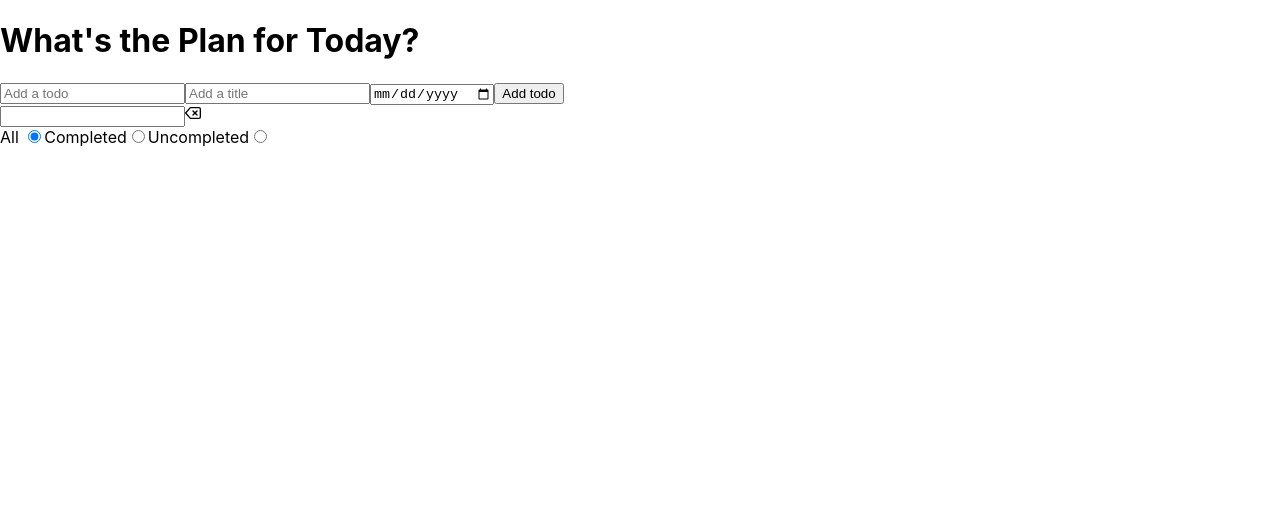
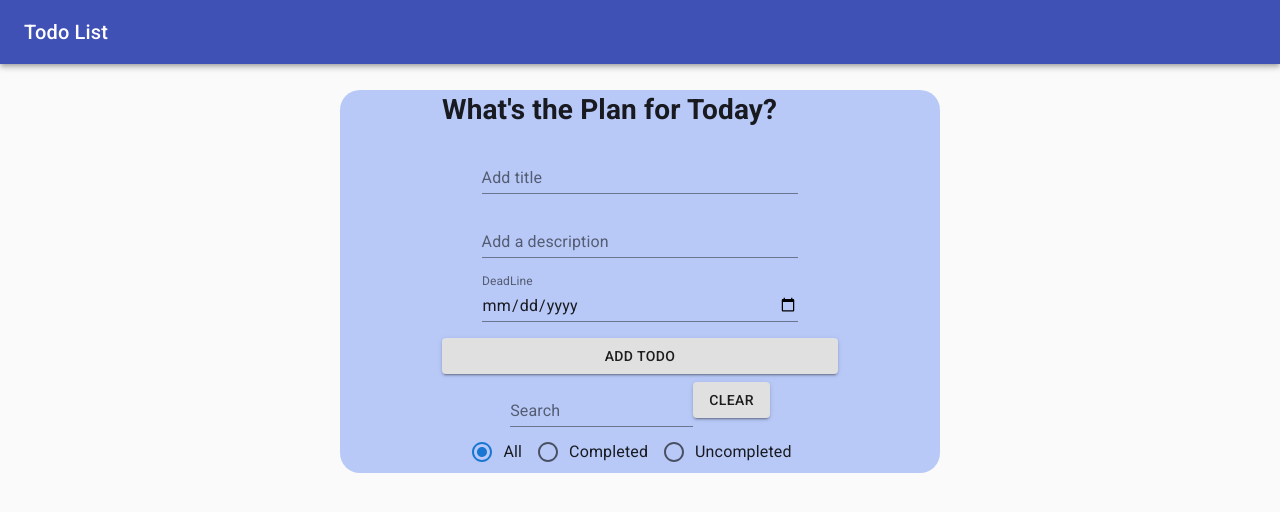
Before and after one commit to Temposs/Todo-App, a React (Create React App) app: page / in a window 1280 px wide. Shown: the top 512 px of the page. Built offline with nearby package versions, Linux system fonts and the light colour scheme.

Commit message:
Zacal som robit na dizajne

```diff
--- a/public/index.html
+++ b/public/index.html
@@ -24,6 +24,7 @@
       work correctly both with client-side routing and a non-root public URL.
       Learn how to configure a non-root public URL by running `npm run build`.
     -->
+    <link rel="stylesheet" href="https://fonts.googleapis.com/css?family=Roboto:300,400,500,700&display=swas"/>
     <title>React App</title>
   </head>
   <body>
--- a/src/App.css
+++ b/src/App.css
@@ -5,10 +5,10 @@
   display:none;
 }
 .Completed{
-  color:green;
+  color:rgb(43, 196, 43);
 }
 .Uncompleted{
-  color:red;
+  color:rgb(95, 95, 95);
 }
 
 .App {
--- a/src/App.js
+++ b/src/App.js
@@ -1,10 +1,13 @@
 import React,{useState} from "react";
 import uuidv4 from 'uuid/dist/v4'
-import './App.css';
 import TodoList from './components/TodoList';
 import TodoForm from "./components/TodoForm";
 import TodoFilter from "./components/TodoFilter";
-
+// import Button from '@mui/material/Button';
+import {Typography,AppBar,CssBaseline,
+Toolbar, Container} from '@material-ui/core'
+import { PhotoCamera } from "@material-ui/icons";
+import useStyles from "./components/styles";
 
 function App() {
   const [todos,setTodos]=useState([]);
@@ -12,12 +15,11 @@ function App() {
     search:'',
     radio:'all'
   })
-
+  const classes=useStyles()
   const removeTodo=(id)=>{
     const newTodos= todos.filter(todo=>todo.id!==id)
     setTodos(newTodos)
   }
-
 
   const filter=(filter)=>{
     setFilterObj({
@@ -103,12 +105,27 @@ function App() {
   }
   return(
     <>
-      <TodoForm onSubmit={formSubmit} />
-      <TodoFilter filter={filter}/>
-      <TodoList
-        todos={todos}
-        removeTodo={removeTodo}
-        todoComplete={todoComplete}/>
+      <CssBaseline/>
+      <AppBar position="relative">
+        <Toolbar>
+          <Typography variant="h6">
+            Todo List
+          </Typography>
+        </Toolbar>
+      </AppBar>
+      <main>
+        <div>
+          <Container maxWidth="sm" className={classes.AppContainer}>
+            <TodoForm onSubmit={formSubmit} />
+            <TodoFilter filter={filter}/>
+          </Container>
+          <TodoList
+            todos={todos}
+            removeTodo={removeTodo}
+            todoComplete={todoComplete}
+          />
+        </div>
+      </main>
     </>
   );
 }
--- a/src/components/Todo.js
+++ b/src/components/Todo.js
@@ -1,34 +1,54 @@
+import { Grid,Container,Typography, makeStyles} from '@material-ui/core';
+import { grid } from '@mui/system';
 import React from 'react';
 import {RiCloseCircleLine}  from 'react-icons/ri';
-
+import { Stack } from '@mui/material';
+import useStyles from './styles';
 
 function Todo({todo,removeTodo,todoComplete}) {
+    const classes=useStyles()
+
     return (
-        <div className={todo.visibility ? 'Show' :'Hide'}>
-            <div
-                className={todo.complete ? 'Completed' : 'Uncompleted'}
-                key={todo.id}
+        <Container maxWidth='sm'
+            className={todo.visibility ? classes.Container :classes.Hide}
+        >
+            <Grid
+            container
+            justifyContent='center'
+            className={ todo.complete ? classes.TodoComplete: classes.TodoUncomplete}
             >
-                <div onClick={()=> todoComplete(todo.id)}>
-                    <div>
-                        {todo.title}
-                    </div>
-                    <div>
-                        {todo.text}
-                    </div>
-                    <div>
-                        {todo.date}
-                    </div>
-                </div>
+                <Stack direction='row'>
+                    <Grid container style={{backgroundColor:'white'}}>
+                        <Grid xs={10} onClick={()=> todoComplete(todo.id)}>
+                            <Grid xs={12}>
+                                <Stack justifyContent='center' spacing={3} direction='row'>
+                                    <Typography>
+                                        {todo.title}
+                                    </Typography>
+                                    <Typography>
+                                        {todo.date}
+                                    </Typography>
+                                </Stack>
+                            </Grid>
 
-                <div className="icons">
-                    <RiCloseCircleLine
-                        onClick={()=> removeTodo(todo.id)}
-                        className='delete-icon'
-                    />
-                </div>
-            </div>
-        </div>
+                            <Grid container xs={12} justifyContent='center'>
+                                <Typography>
+                                    {todo.text}
+                                </Typography>
+                            </Grid>
+
+                        </Grid>
+                        <Grid container xs={2} justifyContent='center'>
+                            <RiCloseCircleLine
+                                size='35px'
+                                className={classes.removeTodoIcon}
+                                onClick={()=> removeTodo(todo.id)}
+                            />
+                        </Grid>
+                    </Grid>
+                </Stack>
+            </Grid>
+        </Container>
     )
 }
 
--- a/src/components/TodoFilter.js
+++ b/src/components/TodoFilter.js
@@ -1,5 +1,8 @@
 import React,{useState,useRef} from 'react'
 import {FiDelete}  from 'react-icons/fi';
+import {Typography,Grid,TextField, Container, Button} from '@material-ui/core'
+import {FormControl,FormControlLabel,Stack,RadioGroup,Radio} from '@mui/material'
+import { grid } from '@mui/system';
 
 function TodoFilter({filter}) {
     const [radio,setInputRadio]=useState('all')
@@ -33,46 +36,48 @@ function TodoFilter({filter}) {
     }
 
     return (
-        <div>
-            <form>
-                <div>
-                    <input
+        <Container maxWidth="xs">
+            <FormControl>
+                <Grid container justifyContent='center'>
+                    <Grid item >
+                        <TextField
+                        label="Search"
                         onChange={HandleSearchChange}
                         type="input"
-                        ref={inputSearchRef}
+                        margin='dense'
+                        inputRef={inputSearchRef}
                         />
-                    <FiDelete onClick={clearSearch}/>
-                </div>
-
-                <div>
-                    <label htmlFor="all">All </label>
-                    <input
+                        <Button style={{marginTop:'3%'}} variant="contained" onClick={clearSearch}>Clear</Button>
+                        {/* <FiDelete size="30px" /> */}
+                    </Grid>
+                    <Grid item >
+                        <RadioGroup row>
+                            <FormControlLabel
                                 onChange={handleRadioChange}
-                        id="all"
                                 value="all"
-                        type="radio"
+                                control={<Radio />}
+                                label="All"
                                 checked={radio==='all'}
                             />
-                    <label htmlFor="completed">Completed</label>
-                    <input
+                            <FormControlLabel
                                 onChange={handleRadioChange}
-                        id="completed"
                                 value="completed"
-                        type="radio"
+                                control={<Radio />}
+                                label="Completed"
                                 checked={radio==='completed'}
                             />
-
-                    <label htmlFor="uncompleted">Uncompleted</label>
-                    <input
-                        id="uncompleted"
+                            <FormControlLabel
+                                onChange={handleRadioChange}
                                 value="uncompleted"
-                        type="radio"
-                        onChange={handleRadioChange}
+                                control={<Radio />}
+                                label="Uncompleted"
                                 checked={radio==='uncompleted'}
                             />
-                </div>
-            </form>
-        </div>
+                        </RadioGroup>
+                    </Grid>
+                </Grid>
+            </FormControl>
+        </Container>
     )
 }
 
--- a/src/components/TodoForm.js
+++ b/src/components/TodoForm.js
@@ -1,4 +1,10 @@
-import React,{useState,useRef} from "react";
+import React,{useState,useRef} from "react"
+import {Typography,AppBar,Card,
+    CardActionArea,CardContent,
+    CardMedia,CssBaseline,Grid,
+  Toolbar,Button,TextField, Container} from '@material-ui/core'
+import { Stack } from '@mui/material';
+
 
 function TodoForm({onSubmit}) {
     const [inputText,setText]=useState('');
@@ -40,38 +46,43 @@ function TodoForm({onSubmit}) {
     }
 
     return (
-        <div>
+        <Container maxWidth='xs'>
+            <Stack spacing={2}>
                 <h1> What's the Plan for Today?</h1>
-          <input
-              type="text"
-              placeholder="Add a todo"
+                <TextField
+                    style={{marginLeft:'10%',marginRight:'10%'}}
+                    label="Add title"
+                    value={inputTitle}
+                    name="title"
+                    onChange={handleTitleChange}
+                    inputRef={inputTitleRef}
+                />
+                <TextField
+                    style={{marginLeft:'10%',marginRight:'10%'}}
+                    label="Add a description"
                     value={inputText}
                     name="text"
-              className="todo-input"
                     onChange={handleTextChange}
-              ref={inputTextRef}
+                    inputRef={inputTextRef}
                 />
-          <input
-              type="text"
-              placeholder="Add a title"
-              value={inputTitle}
-              name="title"
-              className="title-input"
-              onChange={handleTitleChange}
-              ref={inputTitleRef}
-          />
-          <input
+                <TextField
+                    style={{marginLeft:'10%',marginRight:'10%'}}
+                    id="date"
+                    label="DeadLine"
                     type="date"
                     value={inputDate}
-              name="date"
-              className="title-input"
                     onChange={handleDateChange}
-              ref={inputDateRef}
+                    inputRef={inputDateRef}
+                    sx={{ width: 220 }}
+                    InputLabelProps={{
+                    shrink: true,
+                    }}
                 />
-          <button className='todo-button' onClick={addTodo}>
+                <Button variant="contained" onClick={addTodo}>
                     Add todo
-          </button>
-        </div>
+                </Button>
+            </Stack>
+        </Container>
     )
 }
 
--- /dev/null
+++ b/src/components/styles.js
@@ -0,0 +1,41 @@
+import { Container } from '@material-ui/core';
+import {makeStyles} from '@material-ui/core/styles'
+
+const useStyles=makeStyles((theme)=>({
+    AppContainer:{
+        backgroundColor:'rgb(184, 201, 248)',
+        marginTop:"2%",
+        borderRadius:'20px',
+
+    },
+    Container:{
+        marginTop:'8px',
+        display:'block',
+    },
+    TodoComplete:{
+        background: 'linear-gradient(90deg,rgb(26, 112, 26) 0%,rgb(43, 196, 43) 100%)',
+        marginTop:'8px',
+        border:'solid 1px',
+        borderRadius:'20px',
+    },
+    TodoUncomplete:{
+        background: 'linear-gradient(90deg,rgb(119, 20, 20) 0%,rgb(231, 46, 46) 100%)',
+        marginTop:'8px',
+        border:'solid 1px',
+        borderRadius:'20px',
+    },
+    removeTodoIcon:{
+        color:'black',
+        position:'relative',
+        transform:'translate(0%,-50%)',
+        top:'50%',
+    },
+    Show:{
+        display:'block',
+    },
+    Hide:{
+        display:'none'
+    },
+}));
+
+export default useStyles
```
Also changed, not shown: package.json (+12 -0 lines), 1 other file (tests, documents, lock files or other folders). Lines whose indentation alone changed are shown as unchanged.
